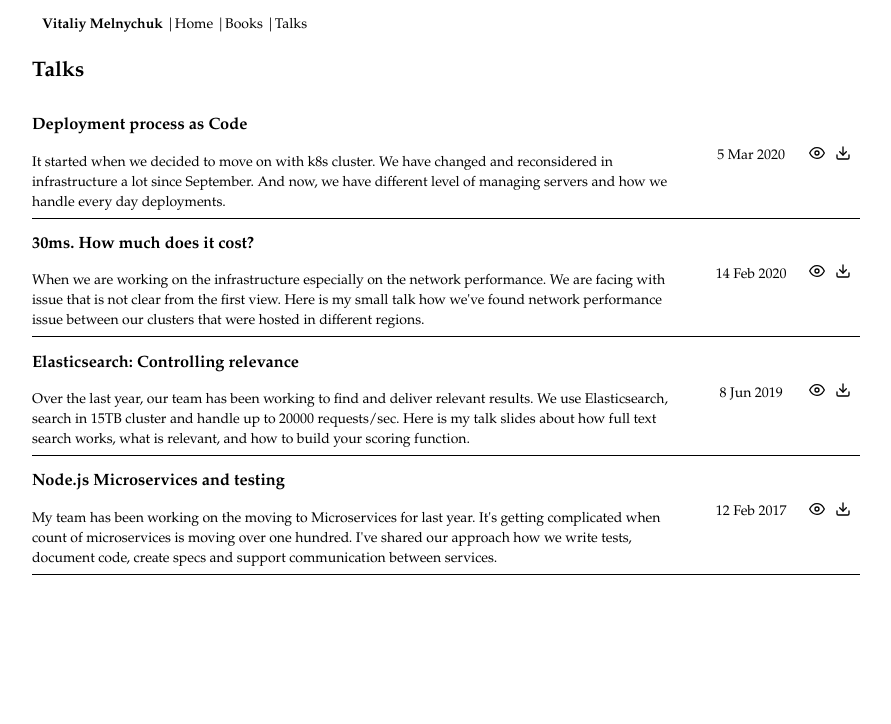
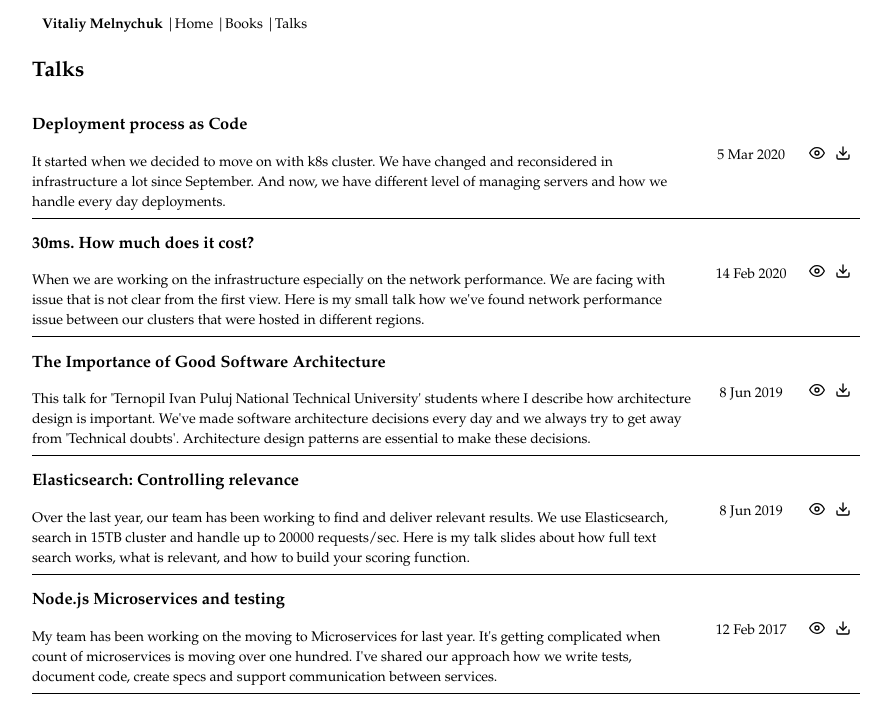
Before and after one commit to vitaliimelnychuk/blog, a Next.js app: page /talks in a window 1280 px wide. Shown: the top 724 px of the page, without its empty margins (194-1085 px from the left). Built offline with nearby package versions, Linux system fonts and the light colour scheme.

Commit message:
add 'The Importance of Good Software Architecture' talk

```diff
--- a/content/talks.ts
+++ b/content/talks.ts
@@ -19,9 +19,15 @@ export const talks = [
     url: "static/pdf/30ms_how-much-does-it-cost.pdf"
   },
   {
+    title: "The Importance of Good Software Architecture",
+    description: "This talk for 'Ternopil Ivan Puluj National Technical University' students where I describe how architecture design is important. We've made software architecture decisions every day and we always try to get away from 'Technical doubts'. Architecture design patterns are essential to make these decisions.",
+    date: new Date("June 8 2019"),
+    url: "static/pdf/the-importance-of-good-software-architecture.pdf"
+  },
+  {
     title: "Elasticsearch: Controlling relevance",
     description: "Over the last year, our team has been working to find and deliver relevant results. We use Elasticsearch, search in 15TB cluster and handle up to 20000 requests/sec. Here is my talk slides about how full text search works, what is relevant, and how to build your scoring function.",
-    date: new Date("June 8 2019"),
+    date: new Date("8 June 2019"),
     url: "static/pdf/elasticsearch-controlling-relevance.pdf"
   },
   {
```
Also changed, not shown: 1 other file (tests, documents, lock files or other folders).
